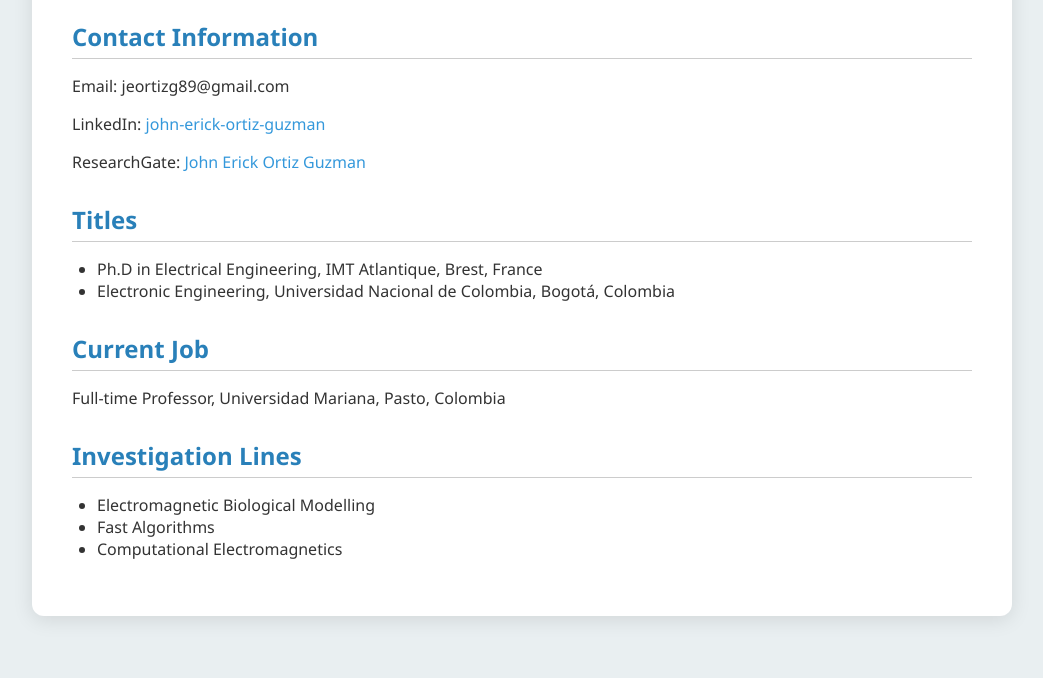
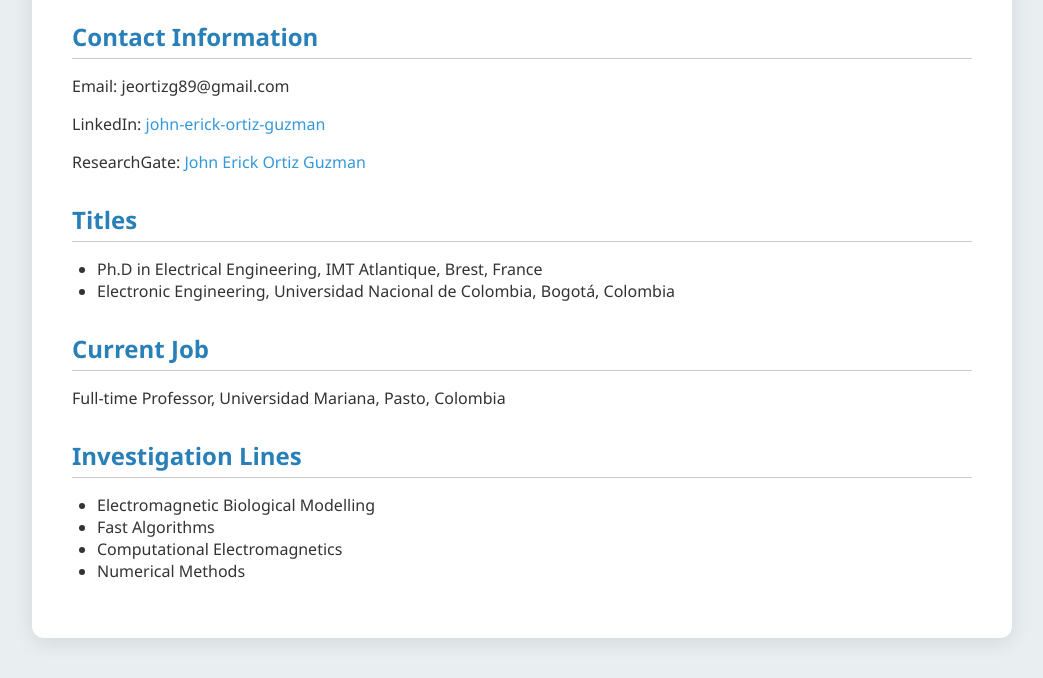
Before and after one commit to jercikdev/cvOnline, a plain HTML site: page index.html in a window 1280 px wide. Shown: the part 184-862 px from the top of the page, without its empty margins (118-1161 px from the left). Before the commit the page ends 840 px from the top, so only its background shows below. Drawn offline with Linux system fonts and the light colour scheme.

Commit message:
updated index.html

```diff
--- a/index.html
+++ b/index.html
@@ -38,6 +38,7 @@
         <li>Electromagnetic Biological Modelling</li>
         <li>Fast Algorithms</li>
         <li>Computational Electromagnetics</li>
+        <li>Numerical Methods</li>
       </ul>
     </div>
   </div>
```
